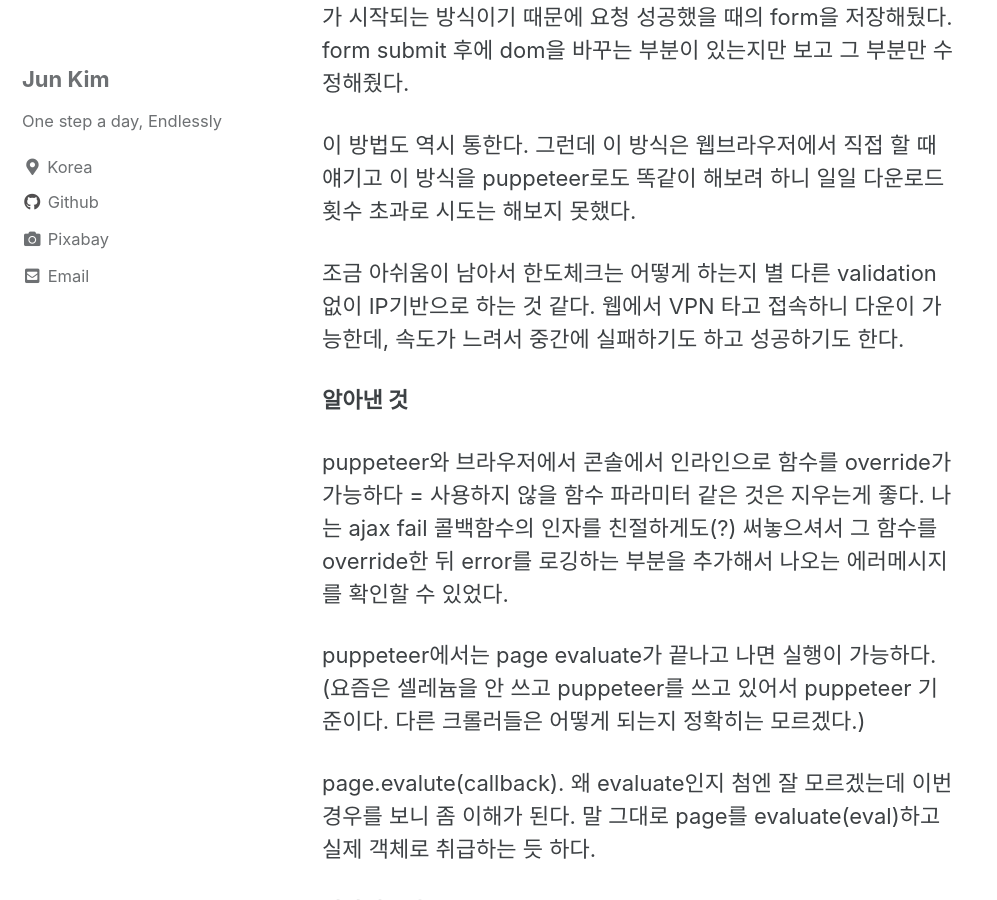
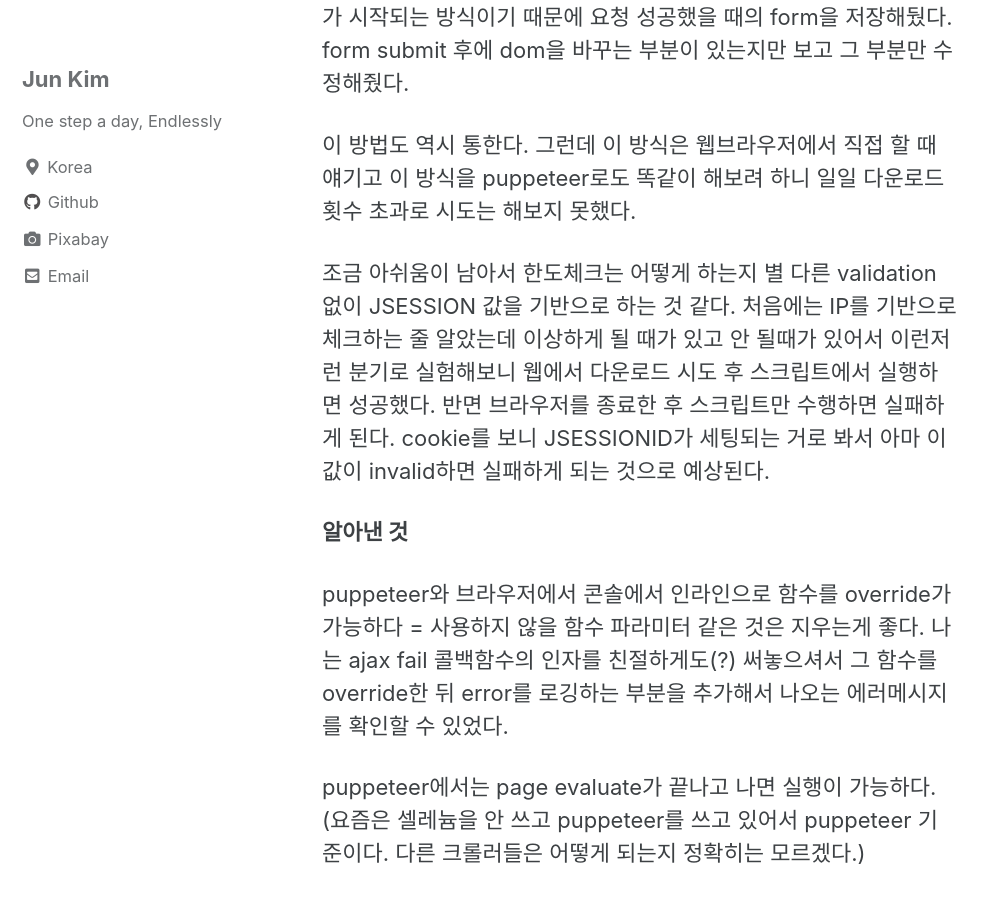
Before and after one commit to hyungjunk/hyungjunk.github.io, a Jekyll site: the page built from _posts/2021-01-31-1월5주차 WIL.md, in a window 1280 px wide and 900 px high, scrolled down 2990 px. Shown: the whole window, without its empty margins (0-997 px from the left). Built offline with Jekyll 4.4.1, drawn with Linux system fonts in a browser that asks for light colours; cached includes are drawn as plain includes.

Commit message:
fix posting

```diff
--- a/_posts/2021-01-31-1월5주차 WIL.md
+++ b/_posts/2021-01-31-1월5주차 WIL.md
@@ -41,7 +41,8 @@ title: 1월 5주차 WIL
 
 이 방법도 역시 통한다. 그런데 이 방식은 웹브라우저에서 직접 할 때 얘기고 이 방식을 puppeteer로도 똑같이 해보려 하니 일일 다운로드 횟수 초과로 시도는 해보지 못했다.
 
-조금 아쉬움이 남아서 한도체크는 어떻게 하는지 별 다른 validation 없이 IP기반으로 하는 것 같다. 웹에서 VPN 타고 접속하니 다운이 가능한데, 속도가 느려서 중간에 실패하기도 하고 성공하기도 한다.
+조금 아쉬움이 남아서 한도체크는 어떻게 하는지 별 다른 validation 없이 JSESSION 값을 기반으로 하는 것 같다. 처음에는 IP를 기반으로 체크하는 줄 알았는데 이상하게 될 때가 있고 안 될때가 있어서 이런저런 분기로 실험해보니 웹에서 다운로드 시도 후 스크립트에서 실행하면 성공했다. 반면 브라우저를 종료한 후 스크립트만 수행하면 실패하게 된다. cookie를 보니 JSESSIONID가 세팅되는 거로 봐서 아마 이 값이 invalid하면 실패하게 되는 것으로 예상된다.
+
 
 __알아낸 것__
 
```
